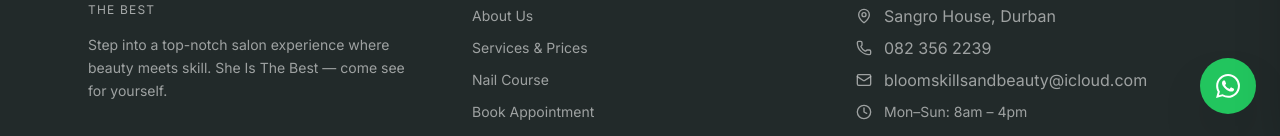
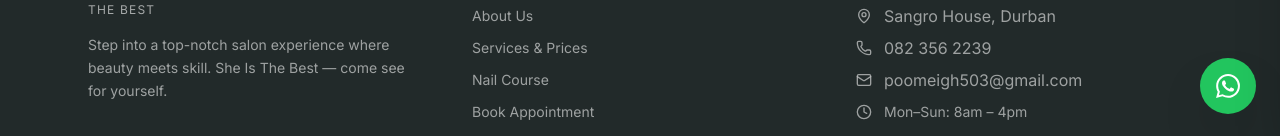
Before and after one commit to Sphile2012/spiffy-treacle-bd7029, a React (Vite) app: page /booking-confirmed in a window 1280 px wide. Shown: the part 662-798 px from the top of the page. Built offline with nearby package versions, Linux system fonts and the light colour scheme; a web font is replaced by a local one.

Commit message:
Updated website content and styling

```diff
--- a/src/components/Footer.jsx
+++ b/src/components/Footer.jsx
@@ -53,9 +53,9 @@ export default function Footer() {
                 <Phone className="w-4 h-4 shrink-0" />
                 082 356 2239
               </a>
-              <a href="mailto:bloomskillsandbeauty@icloud.com" className="flex items-center gap-3 opacity-70 hover:opacity-100 transition-opacity">
+              <a href="mailto:poomeigh503@gmail.com" className="flex items-center gap-3 opacity-70 hover:opacity-100 transition-opacity">
                 <Mail className="w-4 h-4 shrink-0" />
-                bloomskillsandbeauty@icloud.com
+                poomeigh503@gmail.com
               </a>
               <div className="flex items-center gap-3 opacity-70">
                 <Clock className="w-4 h-4 shrink-0" />
--- a/src/pages/BookingConfirmed.jsx
+++ b/src/pages/BookingConfirmed.jsx
@@ -36,7 +36,7 @@ export default function BookingConfirmed() {
     : `Hi She Is The Best,\n\nI have just completed my booking online.\n\nName: ${booking.client_name}\nPhone: ${booking.client_phone}\nEmail: ${booking.client_email || "Not provided"}\nService: ${booking.service_detail}\nDate: ${booking.preferred_date}\nTime: ${booking.preferred_time}\n\nI have attached my R100 deposit proof of payment.\n\nSee you soon!\n${booking.client_name}`;
 
   const whatsappUrl = `https://wa.me/27823562239?text=${encodeURIComponent(whatsappMsg)}`;
-  const emailUrl = `mailto:sheisthebestcolourtobewhiteandshadesofturqua@icloud.com?subject=${encodeURIComponent(emailSubject)}&body=${encodeURIComponent(emailBody)}`;
+  const emailUrl = `mailto:poomeigh503@gmail.com?subject=${encodeURIComponent(emailSubject)}&body=${encodeURIComponent(emailBody)}`;
 
   const sendBoth = () => {
     window.open(whatsappUrl, "_blank");
--- a/src/pages/Contact.jsx
+++ b/src/pages/Contact.jsx
@@ -21,8 +21,8 @@ const contactItems = [
   {
     icon: Mail,
     title: "Email",
-    detail: "sheisthebestcolourtobewhiteandshadesofturqua@icloud.com",
-    action: "mailto:sheisthebestcolourtobewhiteandshadesofturqua@icloud.com",
+    detail: "poomeigh503@gmail.com",
+    action: "mailto:poomeigh503@gmail.com",
     actionLabel: "Send Email",
   },
   {
```
